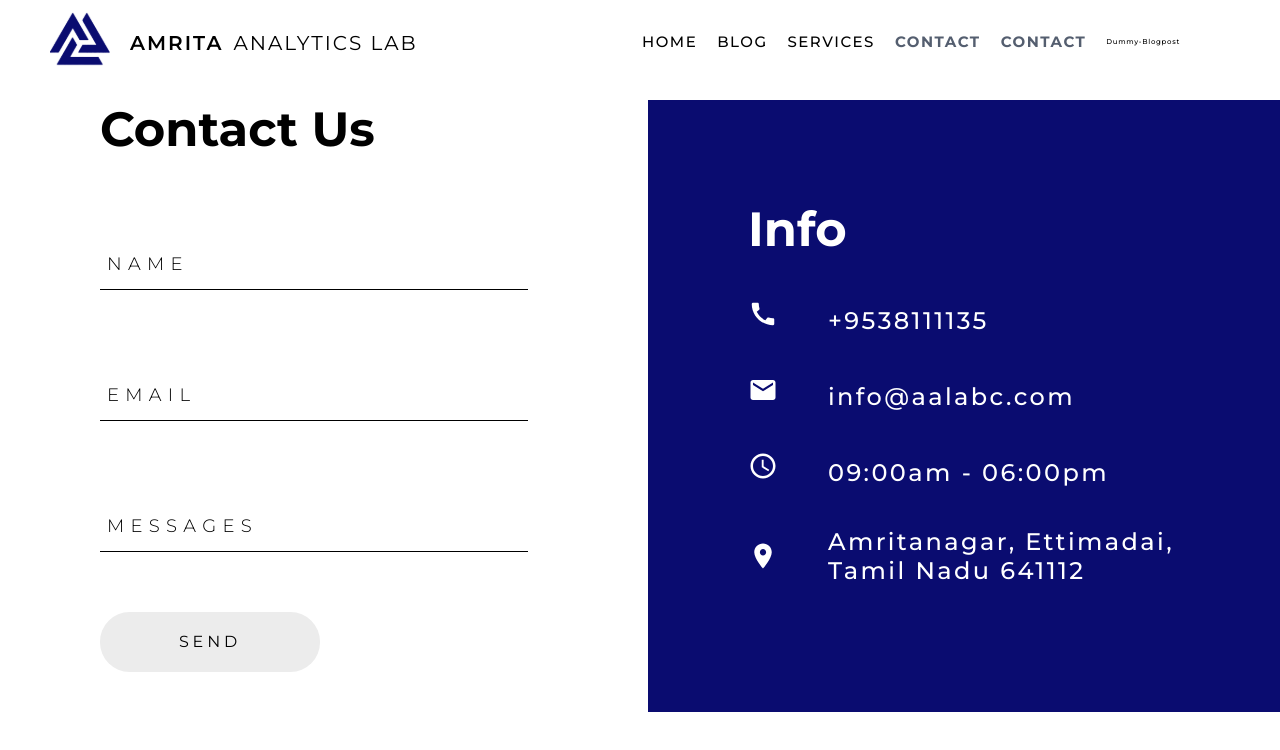
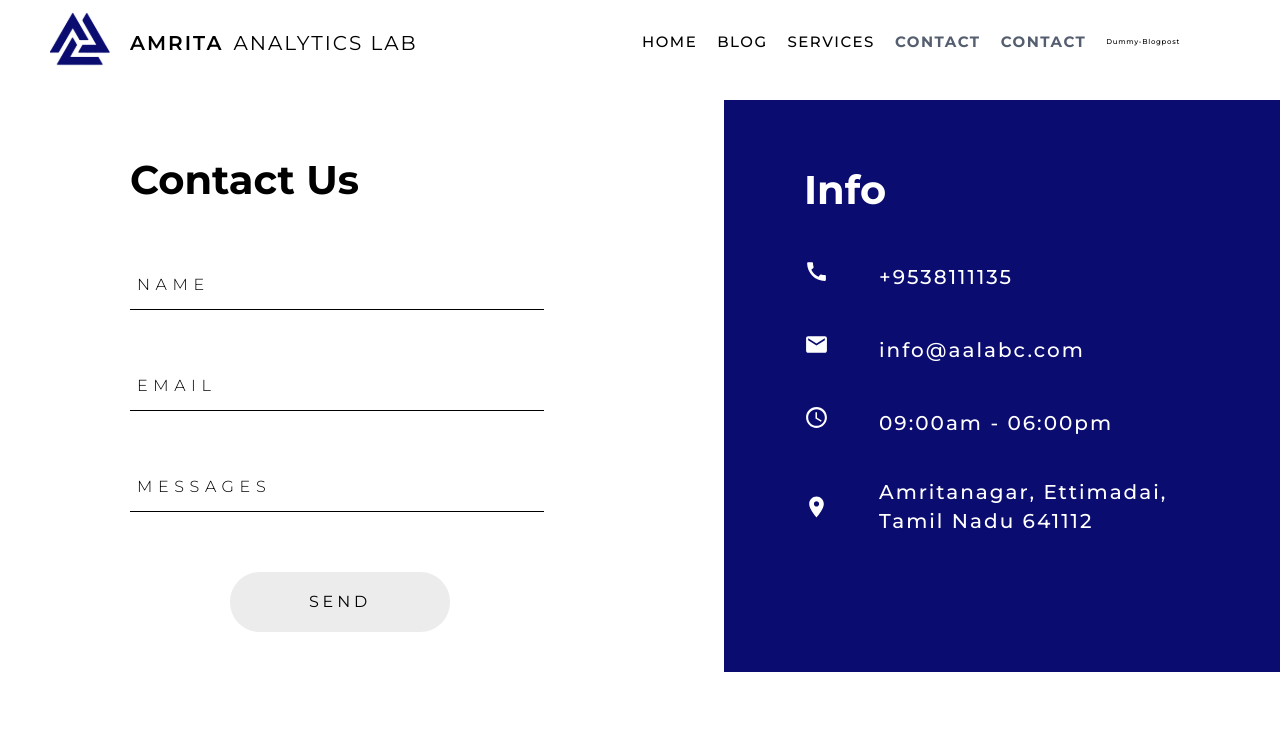
Before and after one commit to rohith4pr/Amrita-Analytics-Lab, a React (Create React App) app: page /contact in a window 1280 px wide. Shown: the top 750 px of the page. Built offline with nearby package versions, Linux system fonts and the light colour scheme.

Commit message:
contact page size

```diff
--- a/src/App.css
+++ b/src/App.css
@@ -346,7 +346,7 @@ nav li {
   font-family: 'Montserrat';
   font-style: normal;
   font-weight: 500;
-  font-size: 24px;
+  font-size: 20px;
   line-height: 29px;
   letter-spacing: 0.1em;
 
@@ -357,19 +357,13 @@ nav li {
   font-family: 'Montserrat';
   font-style: normal;
   font-weight: 700;
-  font-size: 48px;
+  font-size: 40px;
   line-height: 59px;
   text-align: left;
   color: #FFFFFF;
-  /* padding-top: 100px;
-  padding-left: 100px; */
-
-
-
 }
 .InfoImg {
-  width: 30px;
-  /* padding-left: 105px; */
+  width: 25px;
   padding-right: 50px;
 
 }
@@ -377,15 +371,16 @@ nav li {
   display: flex;
   flex-basis: 60%;
   flex-direction: column;
+  padding-left: 130px;
 
 }
 .contactUs {
+  padding-top: 50px;
   font-family: 'Montserrat';
   font-style: normal;
   font-weight: 700;
-  font-size: 48px;
+  font-size: 40px;
   line-height: 59px;
-  padding-left: 100px;
 
   color: #000000;
 }
@@ -393,14 +388,13 @@ nav li {
   font-family: 'Montserrat';
   font-style: normal;
   font-weight: 300;
-  font-size: 18px;
+  font-size: 16px;
   line-height: 29px;
   letter-spacing: 0.35em;
   color: #000000;
-  margin-top: 90px;
-  margin-left: 100px;
+  margin-top: 60px;
   padding-bottom: 10px;
-  margin-right: 120px;
+  margin-right: 180px;
   padding-left: 7px;
   border: none;
 }
--- a/src/pages/ContactPage.js
+++ b/src/pages/ContactPage.js
@@ -26,7 +26,7 @@ const ContactPage = () => {
 
                 </div>
 
-                <div style={{display: "flex",flexDirection: "column", flexBasis: "40%", background: "#0A0C70", padding:"100px"}}>
+                <div style={{display: "flex",flexDirection: "column", flexBasis: "40%", background: "#0A0C70", padding:"80px", paddingTop:"60px"}}>
                     <div className='InfoInfo'>
                         Info
                     </div>
--- a/src/pages/LoginPage.js
+++ b/src/pages/LoginPage.js
@@ -1,15 +1,13 @@
 //import NavBar from '../NavBar';
-import { useEffect,useState } from 'react';
+import { useEffect } from 'react';
 import logo from '../logo.svg';
 import logoLogin from '../logoLogin.svg';
 import { NavLink } from 'react-router-dom';
-const LoginPage = ({user,setUser}) => {
+const LoginPage = () => {
   useEffect(() => {
     document.title = "Login"
   }, []);
 
-  const[tempUser,setTempUser] = useState("");
-  const[tempPassword,setTempPassword] = useState("");
 
   return(
     <div >
@@ -29,7 +27,7 @@ const LoginPage = ({user,setUser}) => {
       <div className="LoginMain">
         <div className="LoginLeft">
           <h1>Login your account</h1>
-          <input style={{borderBottom: '1px solid #FFFFFF'}} onChange value={user} type="email" className="FormField" placeholder="USERNAME" name="name" id='name' required />
+          <input style={{borderBottom: '1px solid #FFFFFF'}} type="email" className="FormField" placeholder="USERNAME" name="name" id='name' required />
           {/* <div style={{borderBottom: '1px solid #FFFFFF',marginLeft: '40px' , marginRight : '40px'}}>
           </div> */}
           <input style={{borderBottom: '1px solid #FFFFFF', marginTop : '70px'}}type="password" className="FormField" placeholder="PASSWORD" name="name" id='name' required />
```
